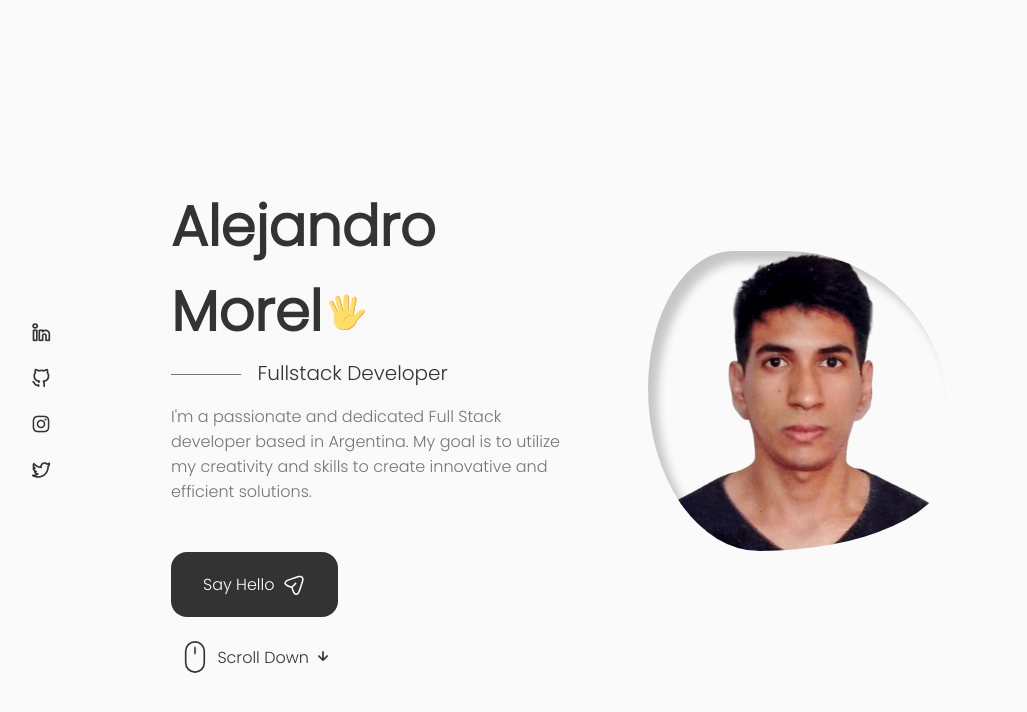
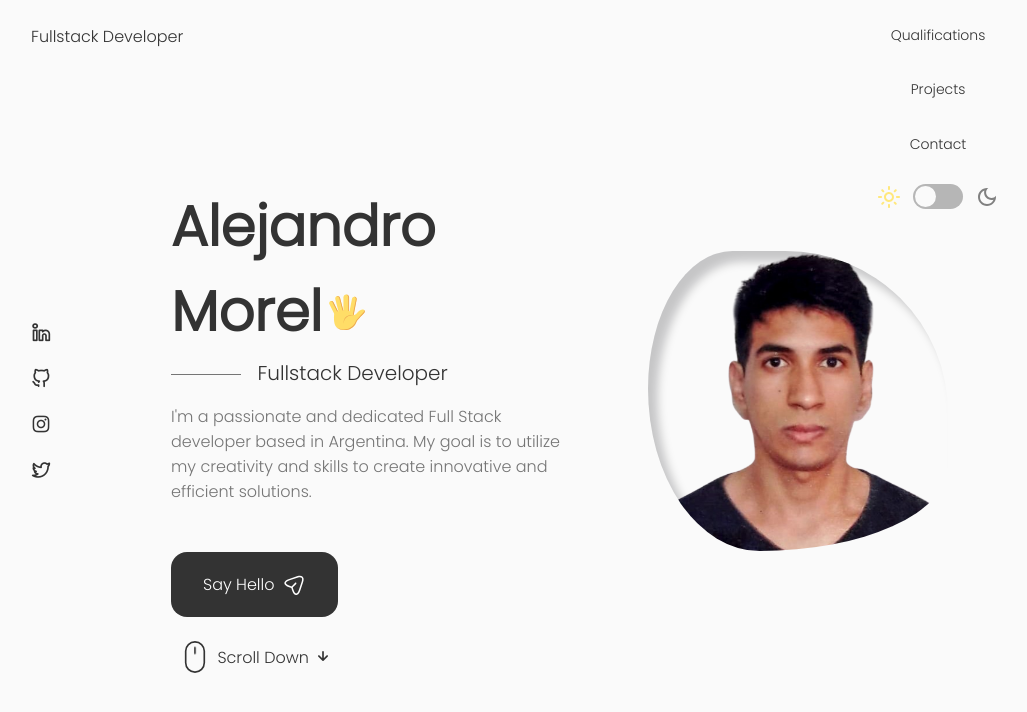
Before and after one commit to AlejandroM12/personal-portfolio, a React (Vite) app: page / in a window 1280 px wide. Shown: the top 712 px of the page, without its empty margins (125-1152 px from the left). Built offline with nearby package versions, Linux system fonts and the light colour scheme; a web font is replaced by a local one.

Commit message:
feat:Created header folder with Header component for navbar and its styles. Also added data.ts and models.ts files in the data folder to be used in the Header and Navbar components for data and types.

```diff
--- a/src/App.tsx
+++ b/src/App.tsx
@@ -1,8 +1,9 @@
-import { Home } from "@/components";
+import { Header, Home } from "@/components";
 import "./style/index.css";
 const App = () => {
   return (
     <div className="App">
+      <Header />
       <main className="main">
         <Home />
       </main>
--- /dev/null
+++ b/src/components/header/Header.css
@@ -0,0 +1,184 @@
+.header {
+  width: 100%;
+  position: fixed;
+  top: 0;
+  left: 0;
+  z-index: var(--z-fixed);
+  background-color: var(--body-color);
+}
+
+.nav {
+  height: calc(var(--header-height) + 1.5rem);
+  display: flex;
+  justify-content: space-between;
+  align-items: center;
+  column-gap: 1rem;
+}
+
+.nav__logo,
+.nav__toggle {
+  color: var(--title-color);
+  font-weight: var(--font-meduim);
+}
+
+.nav__list {
+  display: flex;
+  column-gap: 2rem;
+}
+
+.nav__link {
+  display: flex;
+  flex-direction: column;
+  align-items: center;
+  font-size: var(--small-font-size);
+  color: var(--title-color);
+  font-weight: var(--font-meduim);
+  transition: 0.8s;
+  padding: 0.3rem;
+  cursor: pointer;
+}
+.nav__icon,
+.nav__close,
+.nav__toggle {
+  display: none;
+}
+
+/* Ative link */
+.nav__link:hover {
+  background-color: var(--title-color);
+  color: var(--body-color);
+  border-radius: 0.5rem;
+  cursor: pointer;
+}
+/* React scroll active link */
+.nav__item .active {
+  background-color: var(--title-color);
+  color: var(--body-color);
+  font-weight: var(--font-normal);
+  border-radius: 0.5rem;
+}
+
+/* Change backgroud cheader */
+.scroll-header {
+  box-shadow: 0 -1px 4px rgba(0, 0, 0, 0.15);
+}
+
+/* ========== Media query ==========  */
+
+@media screen and (max-width: 768px) {
+  .header {
+    top: initial;
+    bottom: 0;
+  }
+  .nav {
+    height: var(--header-height);
+  }
+  .nav__menu {
+    position: fixed;
+    bottom: -100%;
+    left: 0;
+    width: 100%;
+    background-color: var(--body-color);
+    padding: 2rem 1.5rem 4rem;
+    box-shadow: 0 -1px 4px rgba(0, 0, 0, 0.15);
+    border-radius: 1.5rem 1.5rem 0 0;
+    transition: 0.3s;
+  }
+  /* Show menu */
+  .show-menu {
+    bottom: 0;
+  }
+  .nav__list {
+    display: grid;
+    grid-template-columns: repeat(3, 1fr);
+    gap: 2rem;
+  }
+  .nav__icon {
+    font-size: 1.2rem;
+  }
+  .nav__close {
+    position: absolute;
+    right: 1.3rem;
+    bottom: 0.5rem;
+    font-size: 1.5rem;
+    cursor: pointer;
+    color: var(--title-color);
+  }
+  .nav__close:hover {
+    color: var(--title-color-dark);
+  }
+  .nav__toggle {
+    font-size: 1.1rem;
+    cursor: pointer;
+  }
+  .nav__icon,
+  .nav__close,
+  .nav__toggle {
+    display: block;
+  }
+
+  .slider {
+    position: absolute;
+    right: 50px;
+  }
+  .switch-icon {
+    width: 100%;
+    position: absolute;
+    text-align: center;
+    margin-bottom: 1rem;
+    left: 0;
+    right: 0;
+    bottom: 0;
+  }
+}
+
+@media screen and (max-width: 350px) {
+  .nav__menu {
+    padding: 2rem 0.25rem 4rem;
+  }
+  .nav__list {
+    column-gap: 0;
+  }
+}
+
+/* Dark mode */
+
+.toggle-switch {
+  position: relative;
+  display: inline-block;
+  width: 50px;
+  height: 25px;
+  margin: 0 0.75rem;
+}
+.toggle-switch input[type="checkbox"] {
+  display: none;
+}
+.toggle-switch .switch {
+  position: absolute;
+  cursor: pointer;
+  background-color: #b6b6b6;
+  border-radius: 25px;
+  top: 0;
+  right: 0;
+  bottom: 0;
+  left: 0;
+  transition: background-color 0.2s ease;
+}
+.toggle-switch .switch::before {
+  position: absolute;
+  content: "";
+  left: 2px;
+  top: 2px;
+  width: 21px;
+  height: 21px;
+  background-color: var(--body-color);
+  border-radius: 50%;
+  transition: transform 0.3s ease;
+}
+.toggle-switch input[type="checkbox"]:checked + .switch::before {
+  transform: translateX(25px);
+  background-color: var(--body-color);
+}
+.toggle-switch input[type="checkbox"]:checked + .switch {
+  background-color: var(--title-color);
+}
--- /dev/null
+++ b/src/components/header/Header.tsx
@@ -0,0 +1,68 @@
+import { useState } from "react";
+import { listNavBar } from "@/data";
+import { Link } from "react-scroll";
+import "./Header.css";
+
+const Header = () => {
+  /* ========== Toogle Menu ==========  */
+  const [Toogle, setToggle] = useState<boolean>(false);
+  return (
+    <header className="header">
+      <nav className="nav container">
+        <a href="/my-portfolio/" className="nav__logo">
+          Fullstack Developer
+        </a>
+        <div className={Toogle ? "nav__menu show-menu" : "nav__menu"}>
+          <ul className="nav__list grid">
+            {listNavBar.map(({ id, item, icon, href }) => {
+              return (
+                <li className="nav__item" key={id}>
+                  <Link
+                    className="nav__link"
+                    to={`${href}`}
+                    spy={true}
+                    smooth={true}
+                    duration={50}
+                  >
+                    <i className={`${icon} nav__icon`}></i>
+                    {item}
+                  </Link>
+                </li>
+              );
+            })}
+            <li className="nav__item switch-icon">
+              <svg viewBox="0 0 24 24" width={24} height={24}>
+                <path
+                  style={{ color: "#FFE87C" }}
+                  fill="currentColor"
+                  d="M12,9c1.65,0,3,1.35,3,3s-1.35,3-3,3s-3-1.35-3-3S10.35,9,12,9 M12,7c-2.76,0-5,2.24-5,5s2.24,5,5,5s5-2.24,5-5 S14.76,7,12,7L12,7z M2,13l2,0c0.55,0,1-0.45,1-1s-0.45-1-1-1l-2,0c-0.55,0-1,0.45-1,1S1.45,13,2,13z M20,13l2,0c0.55,0,1-0.45,1-1 s-0.45-1-1-1l-2,0c-0.55,0-1,0.45-1,1S19.45,13,20,13z M11,2v2c0,0.55,0.45,1,1,1s1-0.45,1-1V2c0-0.55-0.45-1-1-1S11,1.45,11,2z M11,20v2c0,0.55,0.45,1,1,1s1-0.45,1-1v-2c0-0.55-0.45-1-1-1C11.45,19,11,19.45,11,20z M5.99,4.58c-0.39-0.39-1.03-0.39-1.41,0 c-0.39,0.39-0.39,1.03,0,1.41l1.06,1.06c0.39,0.39,1.03,0.39,1.41,0s0.39-1.03,0-1.41L5.99,4.58z M18.36,16.95 c-0.39-0.39-1.03-0.39-1.41,0c-0.39,0.39-0.39,1.03,0,1.41l1.06,1.06c0.39,0.39,1.03,0.39,1.41,0c0.39-0.39,0.39-1.03,0-1.41 L18.36,16.95z M19.42,5.99c0.39-0.39,0.39-1.03,0-1.41c-0.39-0.39-1.03-0.39-1.41,0l-1.06,1.06c-0.39,0.39-0.39,1.03,0,1.41 s1.03,0.39,1.41,0L19.42,5.99z M7.05,18.36c0.39-0.39,0.39-1.03,0-1.41c-0.39-0.39-1.03-0.39-1.41,0l-1.06,1.06 c-0.39,0.39-0.39,1.03,0,1.41s1.03,0.39,1.41,0L7.05,18.36z"
+                />
+              </svg>
+              <label className="toggle-switch">
+                <input type="checkbox" />
+                <span className="switch" />
+              </label>
+              <svg viewBox="0 0 24 24" width={24} height={24}>
+                <path
+                  style={{ color: "grey" }}
+                  fill="currentColor"
+                  d="M9.37,5.51C9.19,6.15,9.1,6.82,9.1,7.5c0,4.08,3.32,7.4,7.4,7.4c0.68,0,1.35-0.09,1.99-0.27C17.45,17.19,14.93,19,12,19 c-3.86,0-7-3.14-7-7C5,9.07,6.81,6.55,9.37,5.51z M12,3c-4.97,0-9,4.03-9,9s4.03,9,9,9s9-4.03,9-9c0-0.46-0.04-0.92-0.1-1.36 c-0.98,1.37-2.58,2.26-4.4,2.26c-2.98,0-5.4-2.42-5.4-5.4c0-1.81,0.89-3.42,2.26-4.4C12.92,3.04,12.46,3,12,3L12,3z"
+                />
+              </svg>
+            </li>
+          </ul>
+          <i
+            className="uil uil-times nav__close"
+            onClick={() => setToggle(!Toogle)}
+          ></i>
+          <div></div>
+        </div>
+        <div className="nav__toggle" onClick={() => setToggle(!Toogle)}>
+          <i className="uil uil-apps"></i>
+        </div>
+      </nav>
+    </header>
+  );
+};
+
+export default Header;
--- /dev/null
+++ b/src/components/header/index.ts
@@ -0,0 +1 @@
+export { default as Header } from './Header';
--- a/src/components/index.ts
+++ b/src/components/index.ts
@@ -1,3 +1,4 @@
+export * from './header';
 export * from './home';
 export * from './index';
 export * from './section';
--- /dev/null
+++ b/src/data/data.ts
@@ -0,0 +1,40 @@
+import { TypeNavbar } from ".";
+
+export const listNavBar: TypeNavbar[] = [
+    {
+      id: 1,
+      item: "Home",
+      icon: "uil uil-home",
+      href: "home",
+    },
+    {
+      id: 2,
+      item: "About",
+      icon: "uil uil-user",
+      href: "about",
+    },
+    {
+      id: 3,
+      item: "Skills",
+      icon: "uil uil-file-alt",
+      href: "skills",
+    },
+    {
+      id: 4,
+      item: "Qualifications",
+      icon: "uil uil-graduation-cap",
+      href: "qualification",
+    },
+    {
+      id: 5,
+      item: "Projects",
+      icon: "uil uil-briefcase-alt",
+      href: "projects",
+    },
+    {
+      id: 6,
+      item: "Contact",
+      icon: "uil uil-envelope",
+      href: "contact",
+    },
+  ];
--- /dev/null
+++ b/src/data/index.ts
@@ -0,0 +1,3 @@
+export * from './data';
+export * from './index';
+export * from './models';
--- /dev/null
+++ b/src/data/models.ts
@@ -0,0 +1,6 @@
+export interface TypeNavbar {
+    id: number;
+    item: string;
+    href: string;
+    icon: string;
+  }
```
